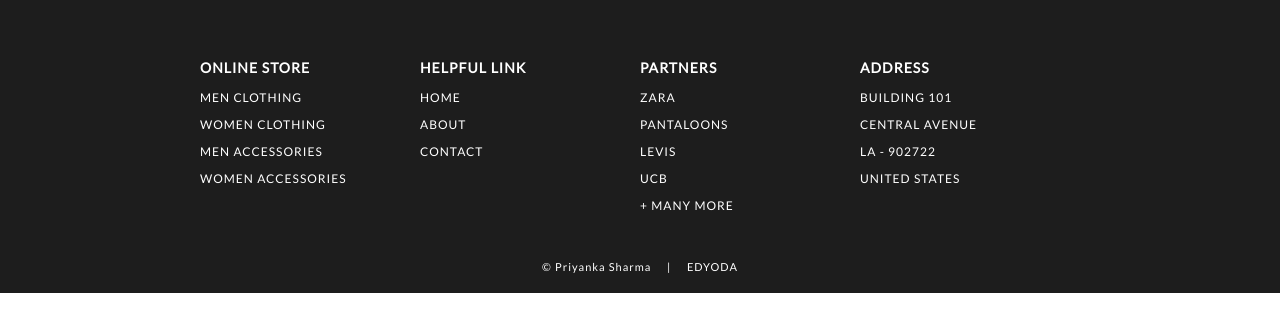
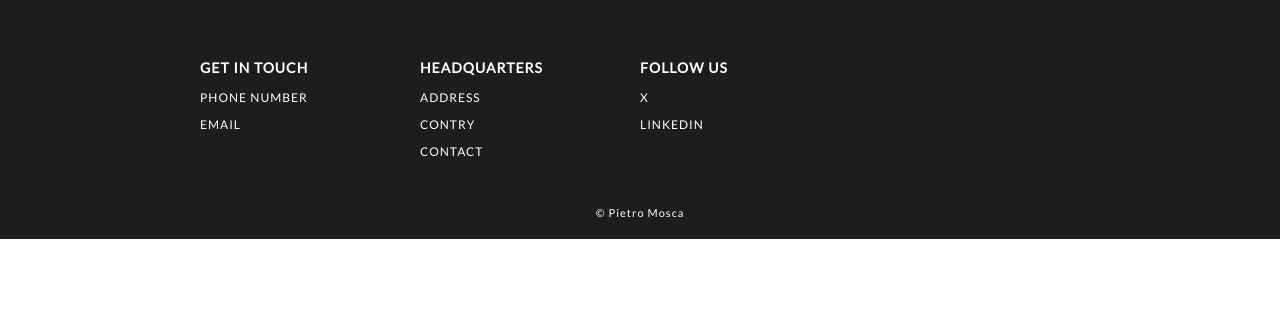
Before and after one commit to pietromosca1994/batteryonchain, a plain HTML site: page frontend/footer.html in a window 1280 px wide. Drawn offline with Linux system fonts and the light colour scheme.

Commit message:
add pictures

```diff
--- a/frontend/css/header.css
+++ b/frontend/css/header.css
@@ -60,13 +60,13 @@
 }
 #connect-button
 {
-    padding: 10px 15px;
+    padding: 10px 10px;
     color: white;
     background-color: rgb(3, 122, 122);
     border: none;
     border-radius: 5px;
     cursor: pointer;
-    font-size: 20px;
+    font-size: 10px;
 }
 .search
 {
--- a/frontend/footer.html
+++ b/frontend/footer.html
@@ -4,7 +4,7 @@
     <meta charset="UTF-8">
     <meta name="viewport" content="width=device-width, initial-scale=1.0">
     <meta http-equiv="X-UA-Compatible" content="ie=edge">
-    <title> FOOTER | E-COMMERCE WEBSITE BY EDYODA </title>
+    <title> FOOTER | BatteryOnChain </title>
     <!-- EXTERNAL LINKS -->
     <link href="https://fonts.googleapis.com/css?family=Source+Sans+Pro:300,400" rel="stylesheet">
     <link href="https://fonts.googleapis.com/css?family=Lato&display=swap" rel="stylesheet">
@@ -15,37 +15,24 @@
     <footer>
         <section>
             <div id="containerFooter">
-
                 <div id="webFooter">
-                    <h3> online store </h3>
-                    <p> men clothing </p>
-                    <p> women clothing </p>
-                    <p> men accessories </p>
-                    <p> women accessories </p>
+                    <h3> GET IN TOUCH </h3>
+                    <p> phone number </p>
+                    <p> email </p>
                 </div>
                 <div id="webFooter">
-                    <h3> helpful link </h3>
-                    <p> home </p>
-                    <p> about </p>
+                    <h3> HEADQUARTERS </h3>
+                    <p> address </p>
+                    <p> contry </p>
                     <p> contact </p>
                 </div>
                 <div id="webFooter">
-                    <h3> partners </h3>
-                    <p> zara </p>
-                    <p> pantaloons </p>
-                    <p> levis </p>
-                    <p> ucb </p>
-                    <p> + many more </p>
-                </div>
-                <div id="webFooter">
-                    <h3> address </h3>
-                    <p> building 101 </p>
-                    <p> central avenue </p>
-                    <p> la - 902722 </p>
-                    <p> united states </p>
+                    <h3> FOLLOW US </h3>
+                    <p> X </p>
+                    <p> LinkedIn </p>
                 </div>
             </div>
-            <div id="credit"><a href="https://linkedin.com/in/priyanka-sharma-b79401142"> © Priyanka Sharma </a> &nbsp&nbsp&nbsp | &nbsp&nbsp&nbsp <a href="https://www.edyoda.com/" target="_blank"> EDYODA </a></div>
+            <div id="credit"><a href="https://www.linkedin.com/in/pietro-mosca-8b613713b/"> © Pietro Mosca </a></div>
         </section>
 
     </footer>
```
Also changed, not shown: frontend/cart.html (+1 -1 lines), frontend/content.html (+1 -1 lines), frontend/contentDetails.html (+1 -1 lines), frontend/header.html (+2 -10 lines), frontend/index.html (+1 -1 lines), frontend/orderPlaced.html (+1 -1 lines), frontend/slider.html (+1 -1 lines), README.md, docs/img/battery_img.png (added), docs/img/index_img.png (added), frontend/README.md (deleted), frontend/img/img1.png (deleted), frontend/img/img2.png (deleted), frontend/img/img3.png (deleted), 1 more files.
